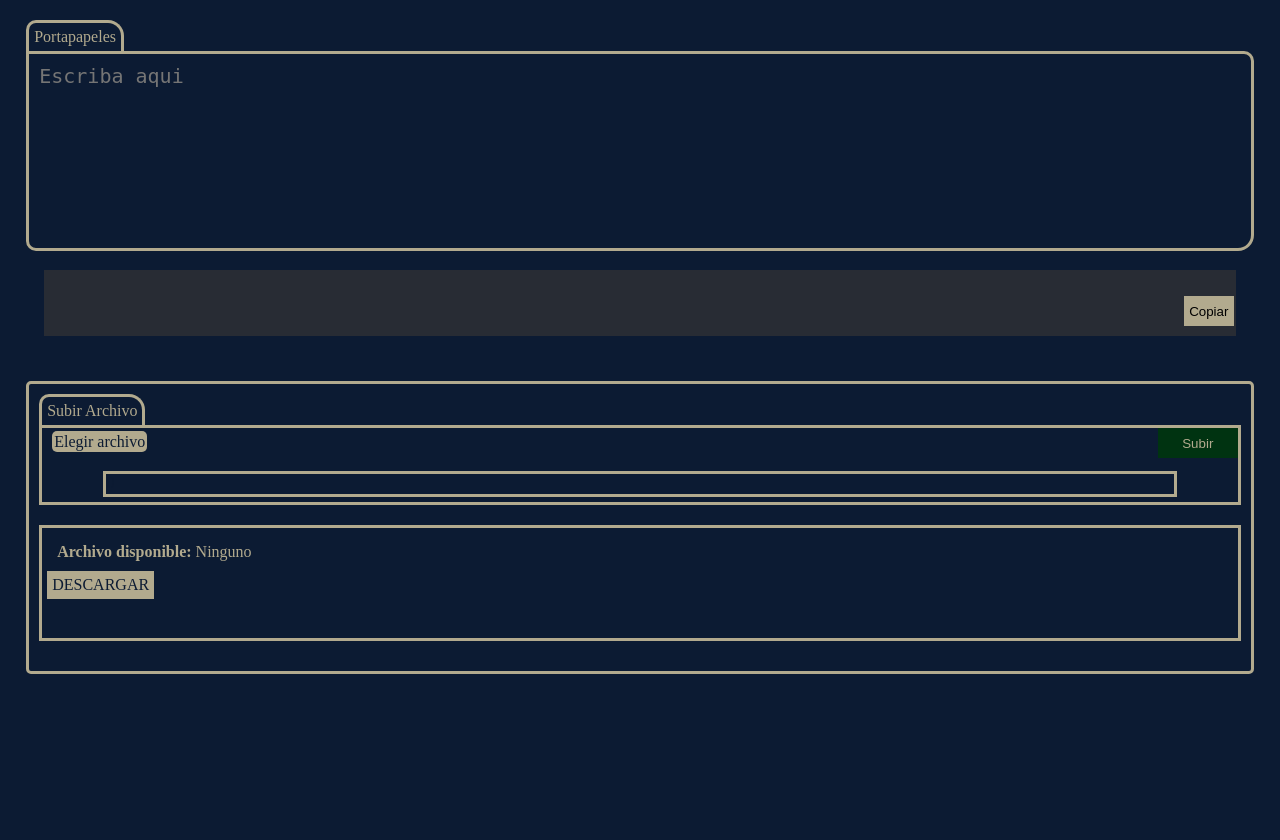
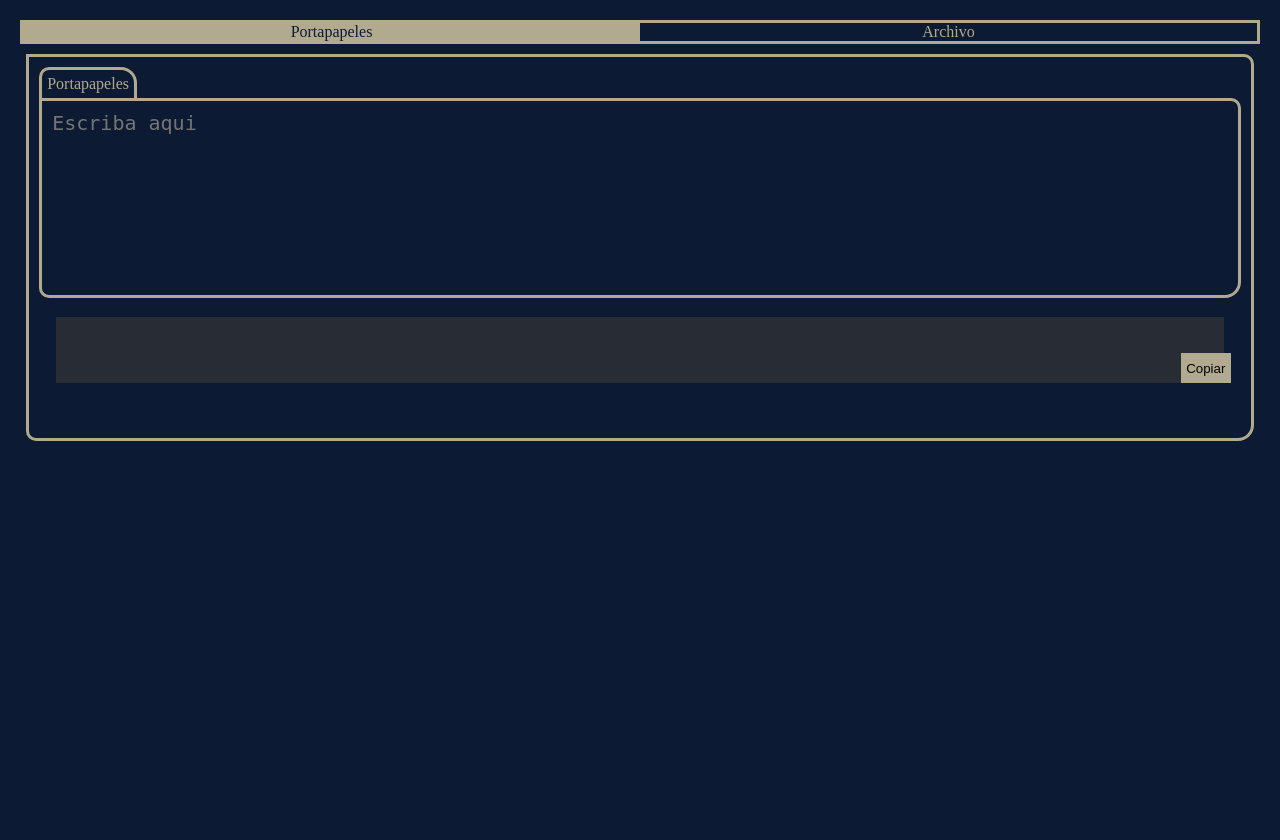
Before and after one commit to G4BOs/PasteApp, a Flask app: page / in a window 1280 px wide. Run offline with Flask 3, Linux system fonts and the light colour scheme.

Commit message:
añadiendo pestañas

```diff
--- a/static/css/style.css
+++ b/static/css/style.css
@@ -19,6 +19,10 @@ body{
     width: 99%;
     margin: auto;
     position: relative;
+    border: 3px solid #B2AA8E;
+    border-radius: 0 10px 1rem 10px;
+    box-sizing: border-box;
+    padding: 10px;
 }
 
 #txt_area_paste{
@@ -168,3 +172,27 @@ textarea:focus{
   margin: 0 auto;
   display: block;
 }
+.desactive{
+  display: none;
+}
+nav{
+  border: 3px solid #B2AA8E;
+  margin-bottom: 10px;
+}
+ul{
+  display: flex;
+  justify-content: space-around;
+}
+
+li{
+  display: inline-block;
+  cursor: pointer;
+  color: #B2AA8E;
+  background-color: #0C1B33;
+  width: 50%;
+  text-align: center;
+}
+.active{
+  background-color: #B2AA8E;
+  color: #0C1B33;
+}
--- a/static/js/script.js
+++ b/static/js/script.js
@@ -44,8 +44,29 @@ socket.on('cargar_archivo', (data)=>{
 });
 
 
+// --------------------------------------------------------------------|
+let contenedores = {
+  'portapapeles': document.querySelector('#contenedor_area_texto'),
+  'archivo':      document.querySelector('#contenedor_area_archivo'),
+  'li_portapapeles': document.querySelector('.li_portapapeles'),
+  'li_archivo': document.querySelector('.li_archivo')
+};
 
-
+function desactivar(elemento){
+  switch (elemento){
+    case 'portapapeles':
+      contenedores['portapapeles'].classList.add('desactive');
+      contenedores['archivo'].classList.remove('desactive');
+      contenedores['li_archivo'].classList.add('active');
+      contenedores['li_portapapeles'].classList.remove('active');
+      break;
+    case 'archivo':
+      contenedores['archivo'].classList.add('desactive');
+      contenedores['portapapeles'].classList.remove('desactive');
+      contenedores['li_portapapeles'].classList.add('active');
+      contenedores['li_archivo'].classList.remove('active');
+  }
+};
 
 
 
--- a/templates/index.html
+++ b/templates/index.html
@@ -14,7 +14,13 @@
 <body>
     <!--Contenedor principal-->
    <div class="contenedor">
-        <section id="contenedor_area_texto">
+     <nav>
+       <ul>
+         <li class="li_portapapeles active" onclick='desactivar("archivo")'>Portapapeles</li>
+         <li class='li_archivo' onclick='desactivar("portapapeles")'>Archivo</li>
+       </ul>
+     </nav>
+        <section id="contenedor_area_texto" class="c">
             <p class="p port">Portapapeles</p><br>
             <textarea
                 id="txt_area_paste"
@@ -28,7 +34,7 @@
             <button id="btn_copiar">Copiar</button>
             </pre>
         </section>
-        <section id="contenedor_area_archivo">
+        <section id="contenedor_area_archivo" class="desactive">
             <p class="p port">Subir Archivo</p>
             <div class="archivo">
                 <input type="file" id="input_file" style="display: none;">
@@ -42,7 +48,7 @@
             </div>
             <div class="archivo disponible">
                 <p id="txt_archivo"><strong>Archivo disponible:</strong> Ninguno</p>
-                <a id="dwl" href="/download">DESCARGAR</a>
+  <a id="dwl" href="/download">DESCARGAR</a>
             </div>
 
             <div class="contenedor_multimedia">
```
